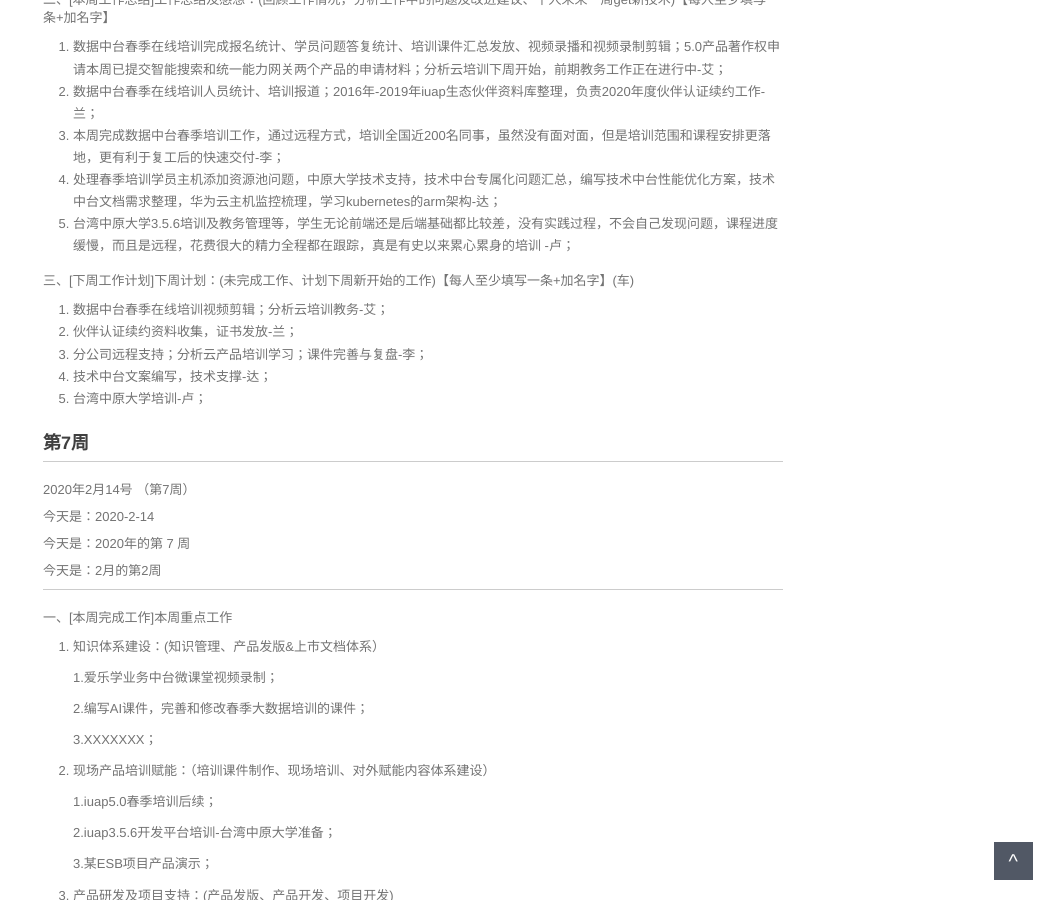
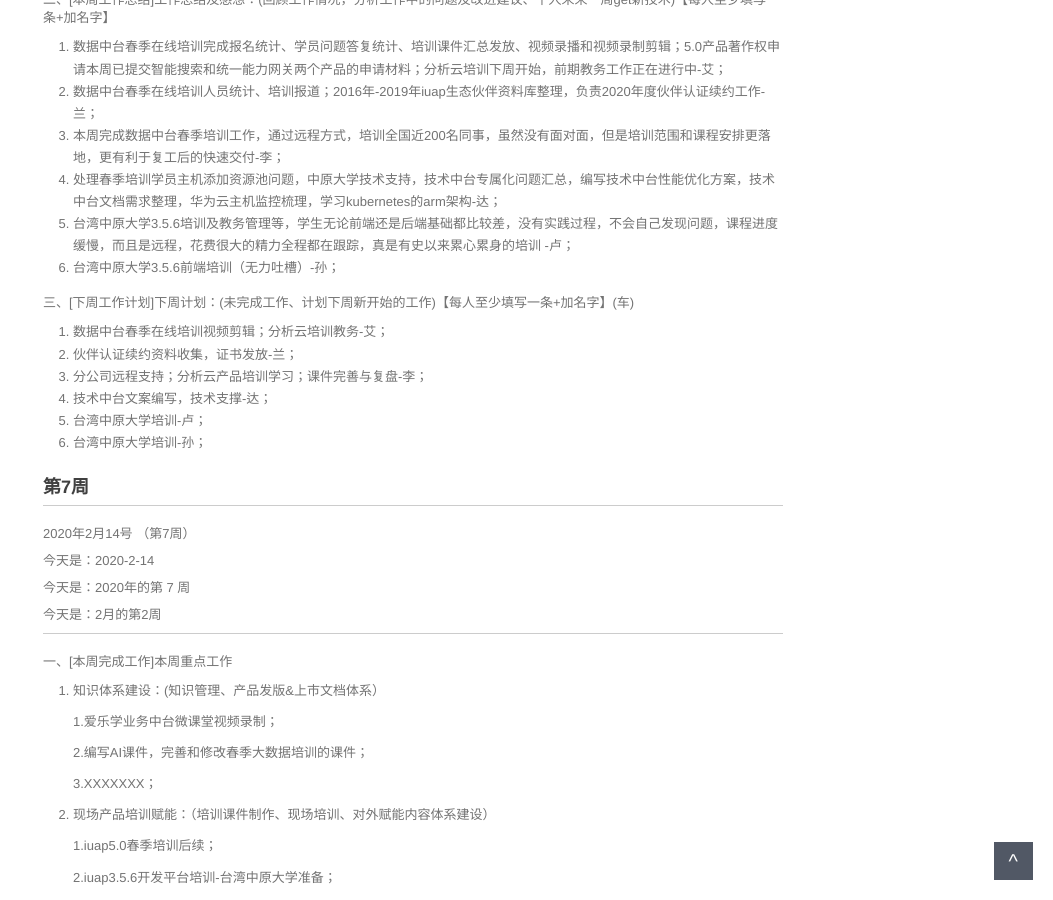
Before and after one commit to walllFlower/blog, a Jekyll site: the page built from _posts/2018-07-17-day_report_cxz.md, in a window 1280 px wide and 900 px high, scrolled down 1328 px. Shown: the whole window, without its empty margins (227-1280 px from the left). Built offline with Jekyll 4.4.1, drawn with Linux system fonts in a browser that asks for light colours; comment, search, counter and statistics services are not loaded.

Commit message:
Update 2018-07-17-day_report_cxz.md

```diff
--- a/_posts/2018-07-17-day_report_cxz.md
+++ b/_posts/2018-07-17-day_report_cxz.md
@@ -82,6 +82,7 @@ categories: 技术运营工作周报
 3. 本周完成数据中台春季培训工作，通过远程方式，培训全国近200名同事，虽然没有面对面，但是培训范围和课程安排更落地，更有利于复工后的快速交付-李；
 4. 处理春季培训学员主机添加资源池问题，中原大学技术支持，技术中台专属化问题汇总，编写技术中台性能优化方案，技术中台文档需求整理，华为云主机监控梳理，学习kubernetes的arm架构-达；
 5. 台湾中原大学3.5.6培训及教务管理等，学生无论前端还是后端基础都比较差，没有实践过程，不会自己发现问题，课程进度缓慢，而且是远程，花费很大的精力全程都在跟踪，真是有史以来累心累身的培训 -卢；
+6. 台湾中原大学3.5.6前端培训（无力吐槽）-孙；
 
 
 三、[下周工作计划]下周计划：(未完成工作、计划下周新开始的工作)【每人至少填写一条+加名字】(车)
@@ -91,6 +92,8 @@ categories: 技术运营工作周报
 3. 分公司远程支持；分析云产品培训学习；课件完善与复盘-李；
 4. 技术中台文案编写，技术支撑-达；
 5. 台湾中原大学培训-卢；
+6. 台湾中原大学培训-孙；
+
 
 ###  第7周
 
```
